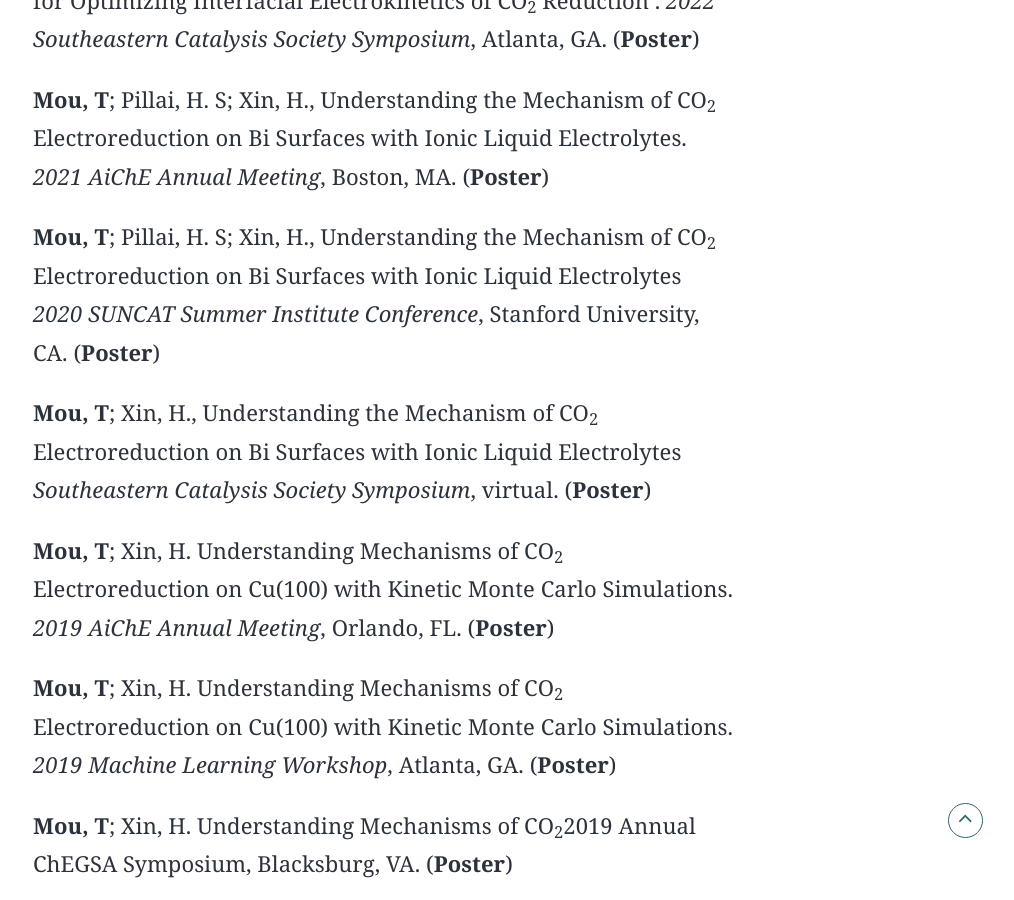
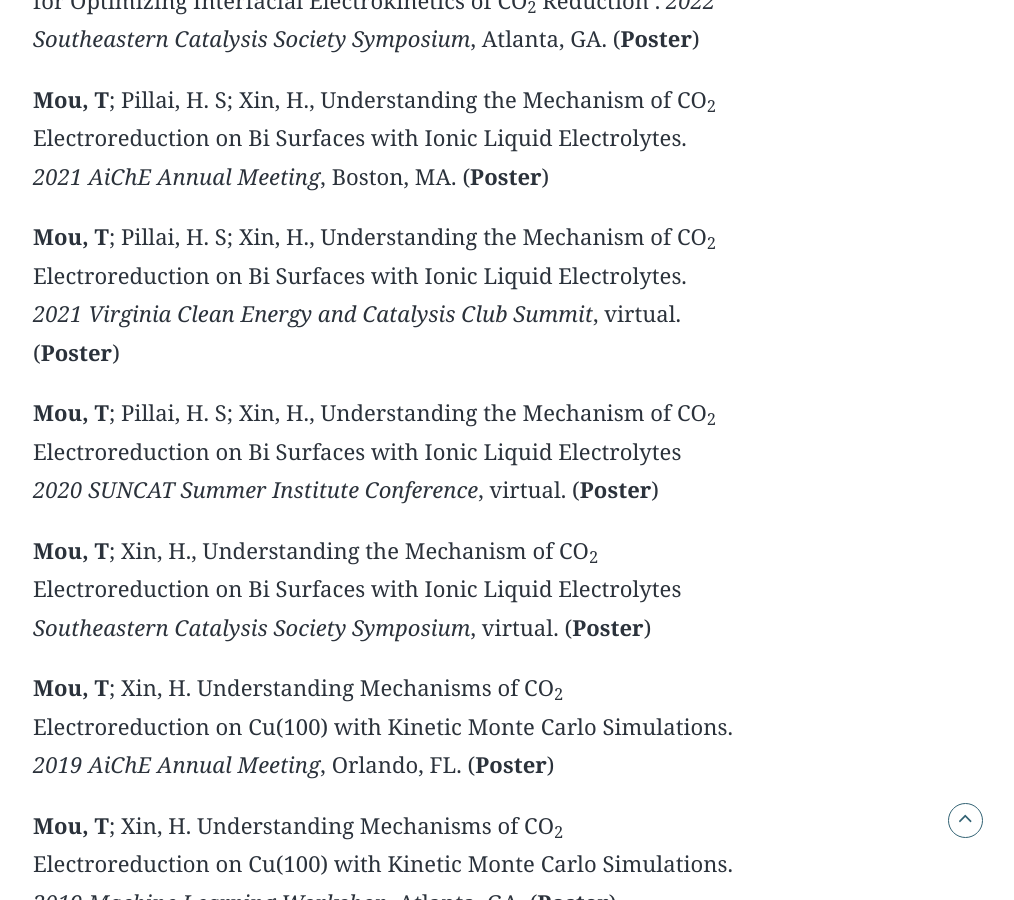
Before and after one commit to mutianyou2013/mutianyou2013.github.io, a Jekyll site: the page built from _pages/about.html, in a window 1280 px wide and 900 px high, scrolled down 2544 px. Shown: the whole window, without its empty margins (257-1271 px from the left). Built offline with Jekyll 4.4.1, drawn with Linux system fonts in a browser that asks for light colours; some web fonts are replaced.

Commit message:
Update about.html

```diff
--- a/_pages/about.html
+++ b/_pages/about.html
@@ -57,7 +57,8 @@
       <h3>Conference Papers</h3>
       <p><b>Mou, T</b>; Pillai, H. S;  Xin, H., Cooperative Site and Electrolyte Design for Optimizing Interfacial Electrokinetics of CO<sub>2</sub> Reduction . <i>2022 Southeastern Catalysis Society Symposium</i>, Atlanta, GA. (<b>Poster</b>) </p>
       <p><b>Mou, T</b>; Pillai, H. S;  Xin, H., Understanding the Mechanism of CO<sub>2</sub> Electroreduction on Bi Surfaces with Ionic Liquid Electrolytes. <i>2021 AiChE Annual Meeting</i>, Boston, MA. (<b>Poster</b>) </p>
-      <p><b>Mou, T</b>; Pillai, H. S;  Xin, H., Understanding the Mechanism of CO<sub>2</sub> Electroreduction on Bi Surfaces with Ionic Liquid Electrolytes <i>2020 SUNCAT Summer Institute Conference</i>, Stanford University, CA.  (<b>Poster</b>) </p>
+      <p><b>Mou, T</b>; Pillai, H. S;  Xin, H., Understanding the Mechanism of CO<sub>2</sub> Electroreduction on Bi Surfaces with Ionic Liquid Electrolytes. <i>2021 Virginia Clean Energy and Catalysis Club Summit</i>, virtual. (<b>Poster</b>) </p>
+      <p><b>Mou, T</b>; Pillai, H. S;  Xin, H., Understanding the Mechanism of CO<sub>2</sub> Electroreduction on Bi Surfaces with Ionic Liquid Electrolytes <i>2020 SUNCAT Summer Institute Conference</i>, virtual.  (<b>Poster</b>) </p>
       <p><b>Mou, T</b>; Xin, H., Understanding the Mechanism of CO<sub>2</sub> Electroreduction on Bi Surfaces with Ionic Liquid Electrolytes <i>Southeastern Catalysis Society Symposium</i>, virtual.  (<b>Poster</b>) </p>
       <p><b>Mou, T</b>; Xin, H. Understanding Mechanisms of CO<sub>2</sub> Electroreduction on Cu(100) with Kinetic Monte Carlo Simulations. <i>2019 AiChE Annual Meeting</i>, Orlando, FL. (<b>Poster</b>) </p>
       <p><b>Mou, T</b>; Xin, H. Understanding Mechanisms of CO<sub>2</sub> Electroreduction on Cu(100) with Kinetic Monte Carlo Simulations. <i>2019 Machine Learning Workshop</i>, Atlanta, GA. (<b>Poster</b>) </p>
```
